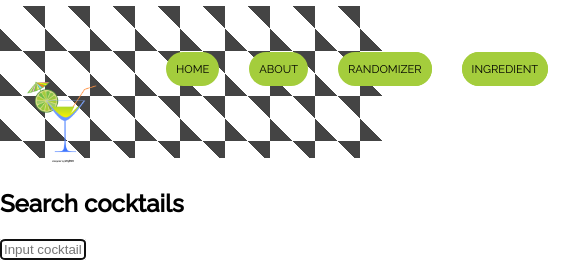
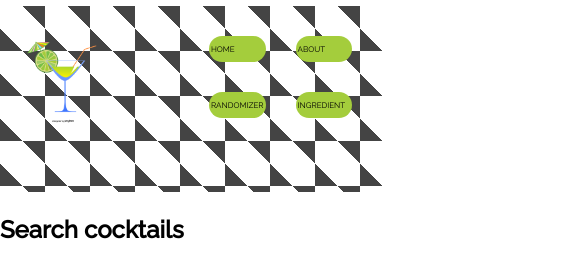
Before and after one commit to nadia643/asos-react, a React (Create React App) app: page / in a window 390 px wide. Shown: the top 263 px of the page, 585 px wide, since content can reach past the window. Built offline with nearby package versions, Linux system fonts and the light colour scheme; no server answers.

Commit message:
added media queries to buttons on randomizer page

```diff
--- a/src/App.scss
+++ b/src/App.scss
@@ -20,6 +20,12 @@
       0 0,
       45/2 45/2;
 
+      @include respond-phone {
+        height: 22vh;
+        width: 98vw;
+        overflow: hidden;
+      }
+
 }
 
 .nav {
@@ -40,7 +46,7 @@
     &--right {
       grid-column: 2 / span 1;
 
-      display: grid;
+      // display: grid;
       justify-self: flex-end;
 
       @include respond-phone {
@@ -74,6 +80,13 @@
   display: flex;
   align-items: center;
   margin-right: 40px;
+
+  @include respond-phone {
+    display: grid;
+    grid-template-columns: repeat(2, 1fr);
+    margin: 0 auto;
+  }
+
 
     // @include respond-tablet-portrait {
     //   display: grid;
@@ -130,10 +143,10 @@ a:link {
     max-width: 95%;
   }
 
-  @include respond-phone-360 {
-    max-height: 20%;
-    max-width: 50%;
-  }
+  // @include respond-phone-360 {
+  //   max-height: 20%;
+  //   max-width: 60%;
+  // }
 
 
   &:hover {
@@ -272,6 +285,10 @@ img {
       padding: 10px 10px;
       font-size: .7rem;
     }
+    @include respond-phone {
+      padding: 8px 2px;
+      font-size: .5rem;
+    }
 
 
   }
@@ -285,6 +302,17 @@ img {
   &-single {
     background-color: #ededed;
     padding: 10px 15px;
+    font-size: 1.2rem;
+
+    @include respond-phone {
+      font-size: .8rem;
+      padding: 8px 10px;
+    }
+    @include respond-phone-480 {
+      display: flex;
+      align-items: center;
+    }
+
 
     &:after {
       background-color: #ededed;
@@ -403,6 +431,10 @@ img {
     grid-template-columns: 1fr 1fr 1fr;
     grid-template-rows: 1fr 1fr;
     row-gap: 1.5rem;
+
+    @include respond-phone-480 {
+      font-size: smaller;
+    }
   }
 }
 
```
